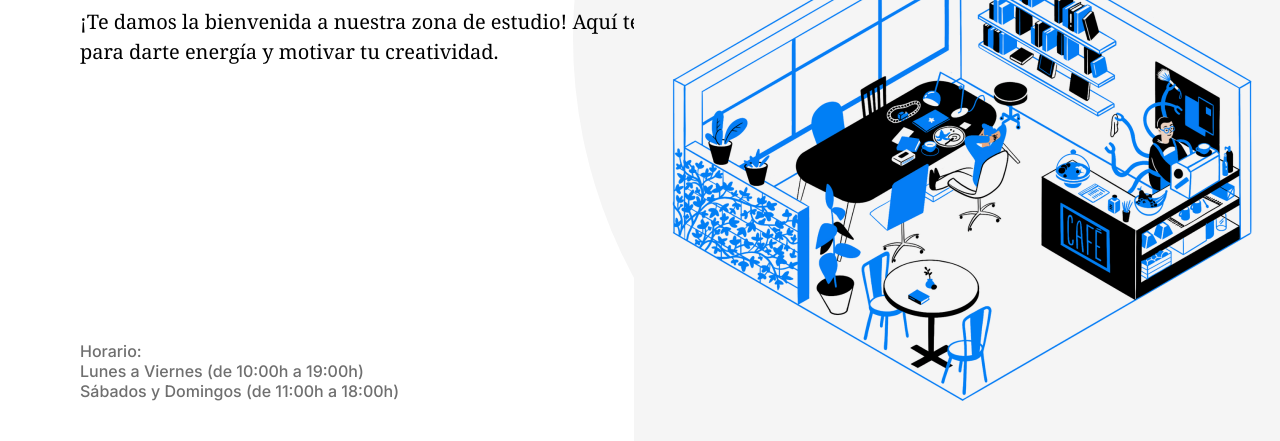
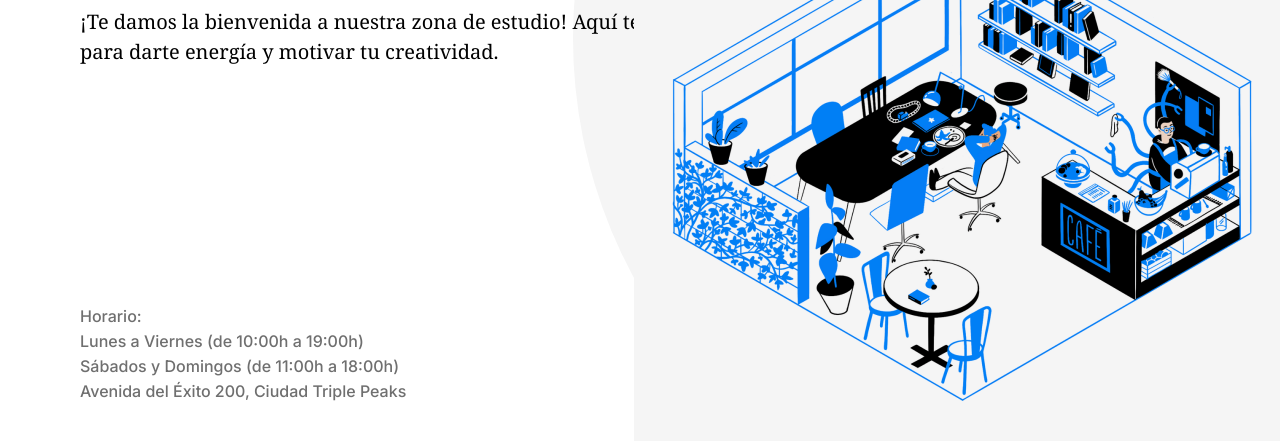
Before and after one commit to Gaboobga/web_project_coffeeshop, a plain HTML site: page index.html in a window 1280 px wide. Shown: the part 359-800 px from the top of the page. Drawn offline with Linux system fonts and the light colour scheme.

Commit message:
correción

```diff
--- a/index.html
+++ b/index.html
@@ -57,12 +57,12 @@
           class="header__image"
         />
         <div class="header__footer">
-          <p class="header__hours">
-            Horario:<br />
-            Lunes a Viernes (de 10:00h a 19:00h)<br />
+          <p class="header__paragraph">Horario:</p>
+          <p class="header__paragraph">Lunes a Viernes (de 10:00h a 19:00h)</p>
+          <p class="header__paragraph">
             Sábados y Domingos (de 11:00h a 18:00h)
           </p>
-          <p class="header__address">
+          <p class="header__paragraph">
             Avenida del Éxito 200, Ciudad Triple Peaks
           </p>
         </div>
@@ -99,7 +99,7 @@
             </div>
           </div>
         </section>
-        <section class="reservation"></section>
+        <section class="reservation" id="reservation">
       </main>
       <footer class="footer"></footer>
     </div>
--- a/pages/index.css
+++ b/pages/index.css
@@ -87,24 +87,18 @@
 .header__footer {
   margin-top: auto;
   display: flex;
-  justify-content: space-between;
-  align-items: flex-end;
-  width: 100%;
+  flex-direction: column;
+  gap: 5px;
   font-family: "Inter", Arial, sans-serif;
   font-weight: 500;
   font-size: 16px;
   line-height: 20px;
   color: #6f6f6f;
+  max-width: 430px;
 }
 
-.header__hours {
+.header__paragraph {
   margin: 0;
-}
-
-.header__address {
-  margin: 0;
-  text-align: left;
-  max-width: 50%;
 }
 
 .recipes {
```
